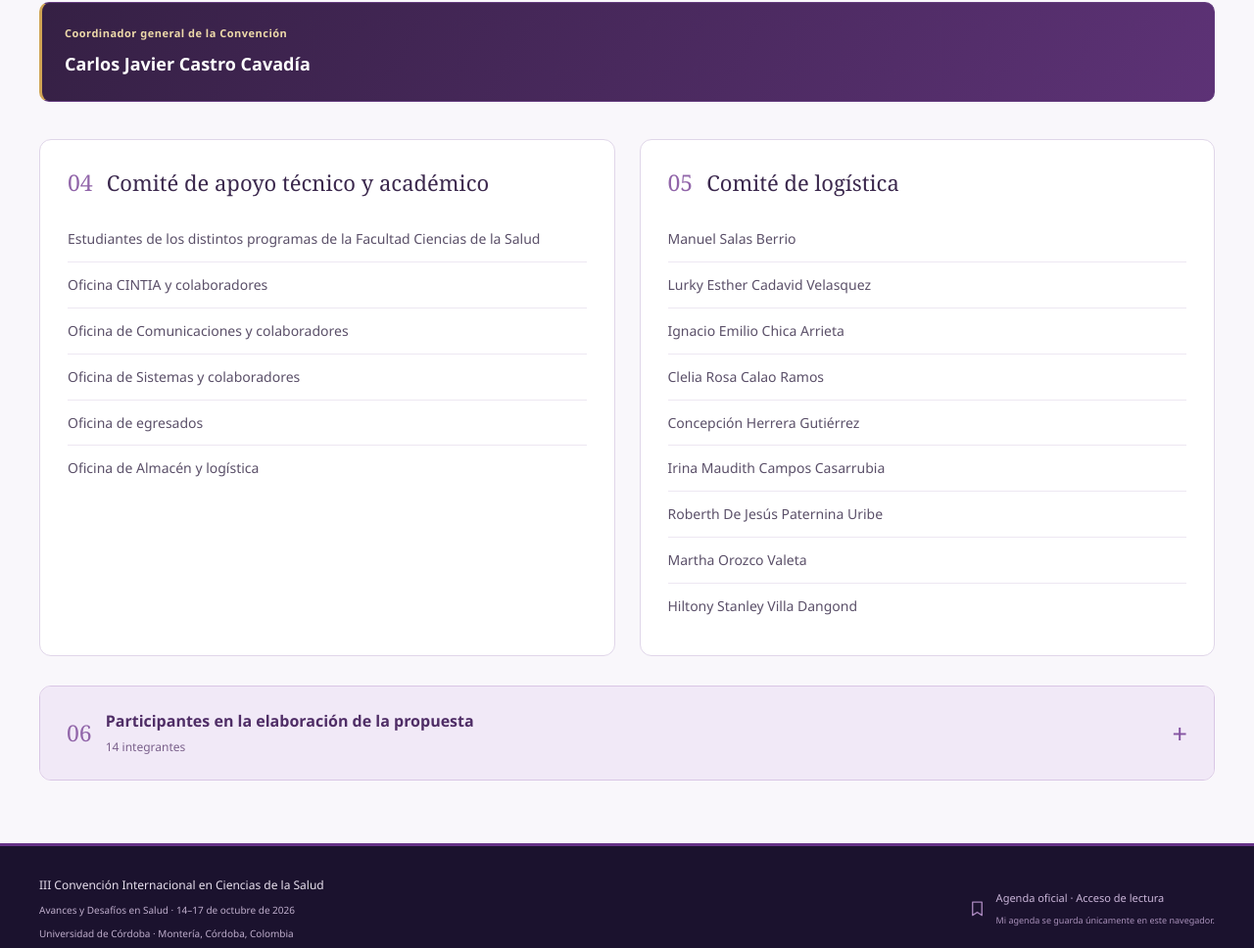
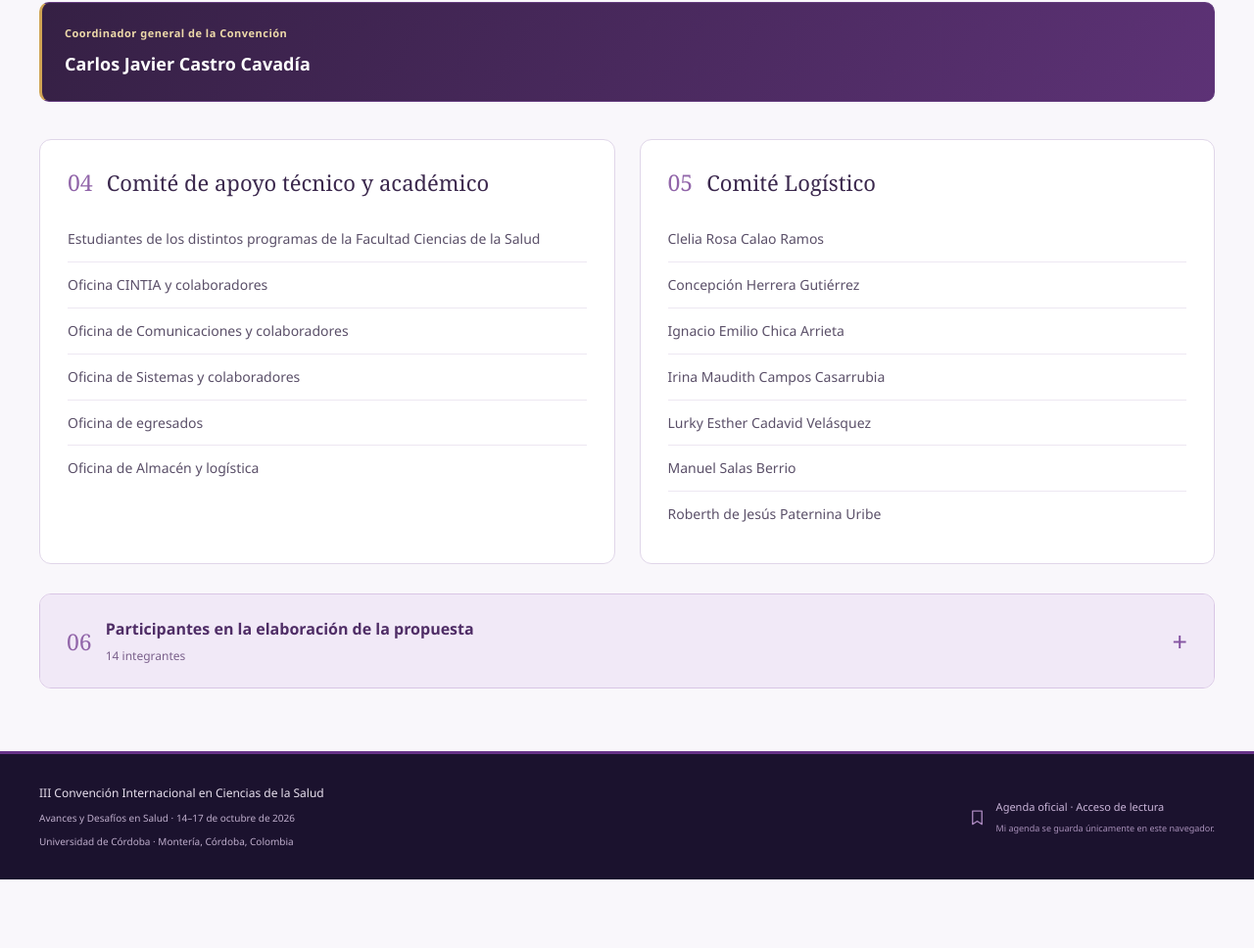
Before and after one commit to eventosfacsalud-jpg/agenda-oficial-convencion-salud-2026, a plain HTML site: page index.html in a window 1280 px wide. Shown: the part 8343-9311 px from the top of the page at 98% size. After the commit the page ends 9241 px from the top, so only its background shows below. Drawn offline with Linux system fonts and the light colour scheme.

Commit message:
Actualizar Comité Logístico con el listado oficial de siete integrantes

```diff
--- a/index.html
+++ b/index.html
@@ -189,8 +189,8 @@
           <ul class="organizers-support-list"><li>Estudiantes de los distintos programas de la Facultad Ciencias de la Salud</li><li>Oficina CINTIA y colaboradores</li><li>Oficina de Comunicaciones y colaboradores</li><li>Oficina de Sistemas y colaboradores</li><li>Oficina de egresados</li><li>Oficina de Almacén y logística</li></ul>
         </section>
         <section id="logistica" class="organizers-block" aria-labelledby="logistics-title">
-          <div class="organizers-block-heading"><span class="organizers-number" aria-hidden="true">05</span><h3 id="logistics-title">Comité de logística</h3></div>
-          <ul class="organizers-support-list"><li>Manuel Salas Berrio</li><li>Lurky Esther Cadavid Velasquez</li><li>Ignacio Emilio Chica Arrieta</li><li>Clelia Rosa Calao Ramos</li><li>Concepción Herrera Gutiérrez</li><li>Irina Maudith Campos Casarrubia</li><li>Roberth De Jesús Paternina Uribe</li><li>Martha Orozco Valeta</li><li>Hiltony Stanley Villa Dangond</li></ul>
+          <div class="organizers-block-heading"><span class="organizers-number" aria-hidden="true">05</span><h3 id="logistics-title">Comité Logístico</h3></div>
+          <ul class="organizers-support-list"><li>Clelia Rosa Calao Ramos</li><li>Concepción Herrera Gutiérrez</li><li>Ignacio Emilio Chica Arrieta</li><li>Irina Maudith Campos Casarrubia</li><li>Lurky Esther Cadavid Velásquez</li><li>Manuel Salas Berrio</li><li>Roberth de Jesús Paternina Uribe</li></ul>
         </section>
       </div>
 
```
